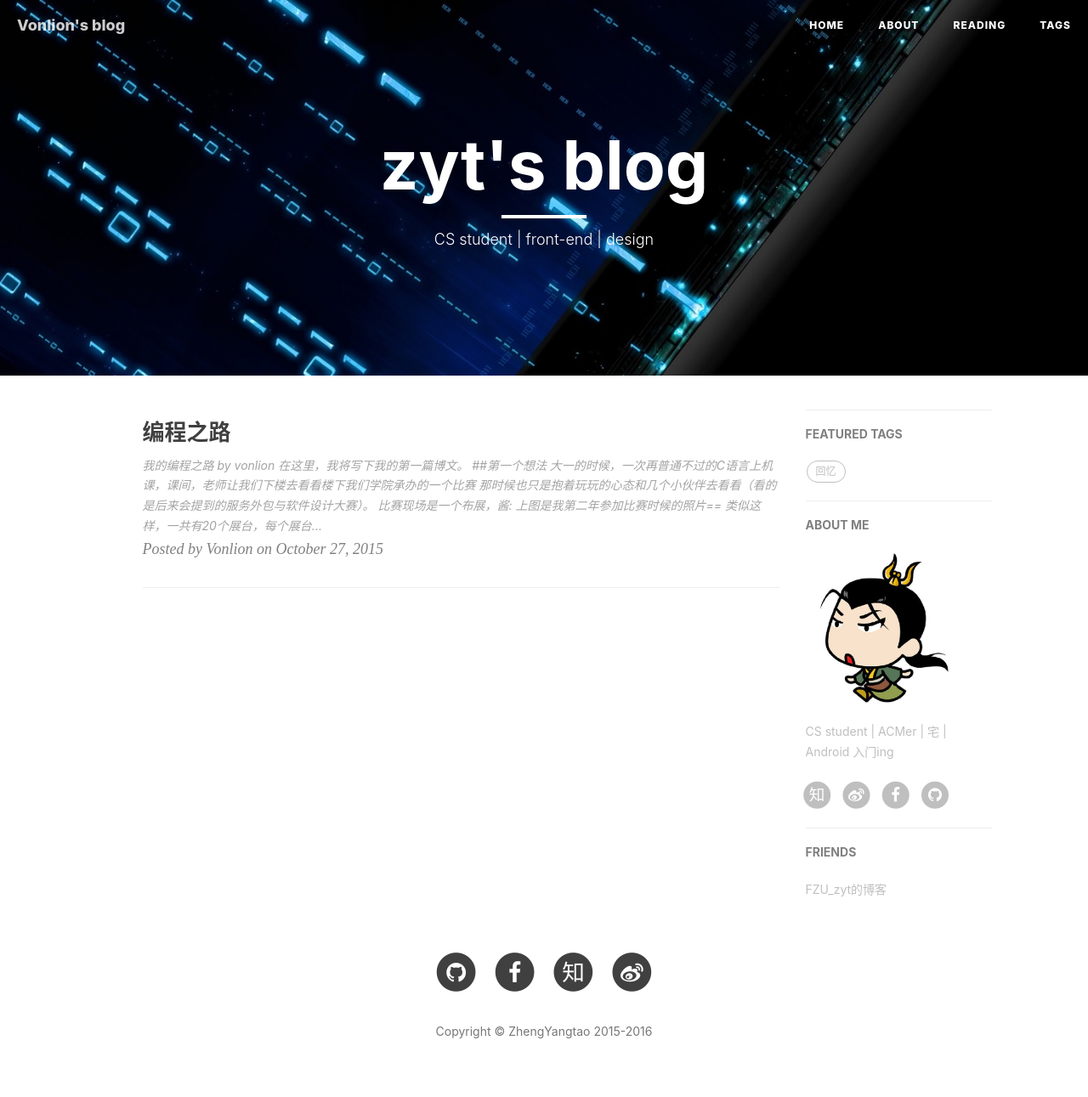
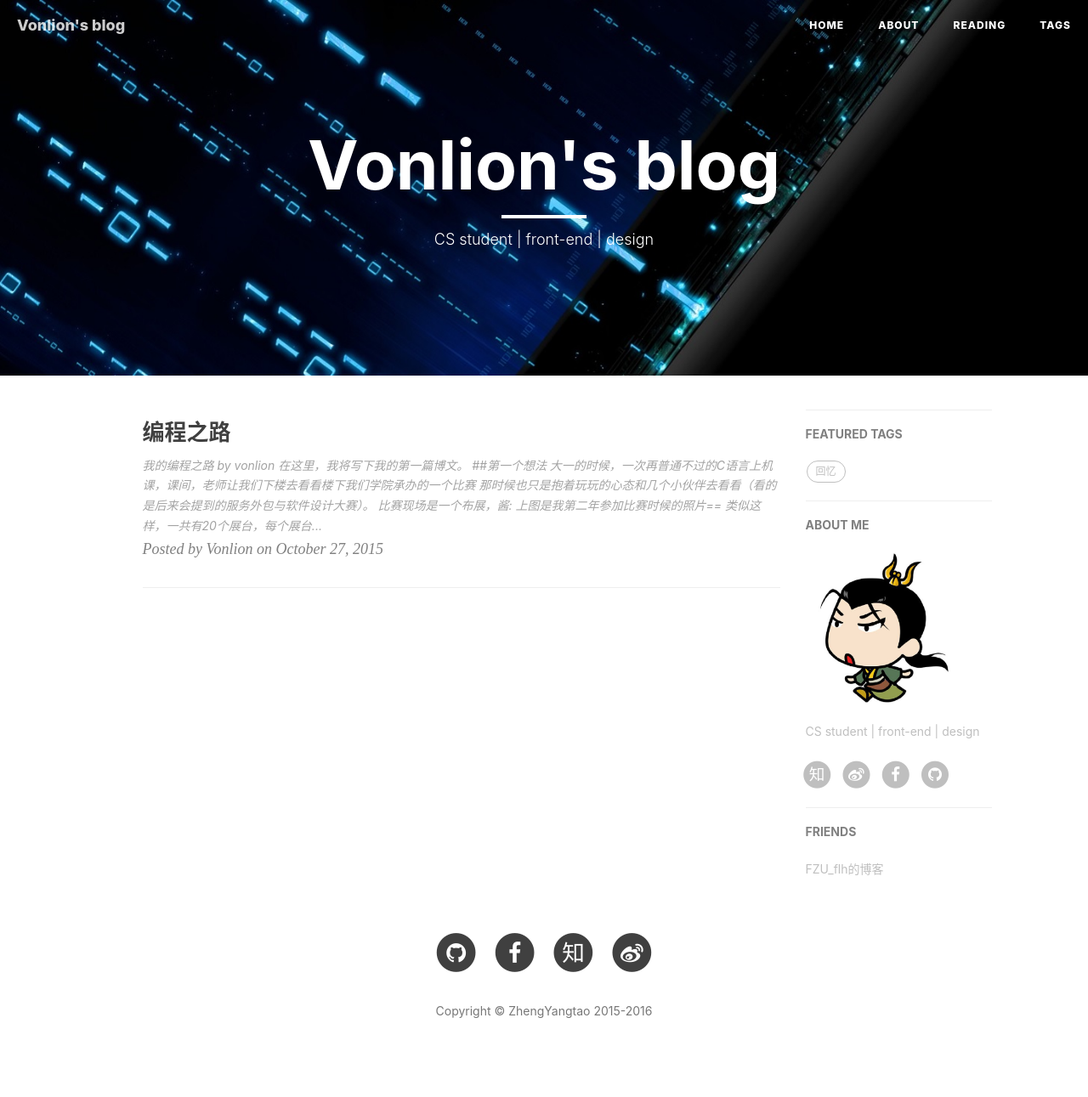
Before and after one commit to lihaof/lihaof.github.io, a Jekyll site: the page built from index.html, in a window 1280 px wide. Shown: the whole page at 85% size. Built offline with Jekyll 4.4.1, drawn with Linux system fonts in a browser that asks for light colours; nearby versions of some CDN libraries; the list of posts is cut into pages by our own code; comment, search, counter and statistics services are not loaded; after the commit the page ends 1267 px from its top, so only the background shows below that.

Commit message:
no message

```diff
--- a/_config.yml
+++ b/_config.yml
@@ -1,10 +1,10 @@
 # Site settings
-title: zyt's blog
-SEOTitle: 扬涛的博客 | zyt's blog
+title: Vonlion's blog
+SEOTitle: vonlion的博客 | zyt's blog
 header-img: img/home-bg.jpg
-email: xmzyt1996@gmail.com
-description: "CS student | ACMer | 宅 | Android 入门ing"
-keyword: "郑扬涛, zyt, orzyt, yootao, @xmzyt1996, 扬涛的博客, zyt blog, 博客, 个人网站, 计科"
+email: vonlion.f@gmail.com
+description: "CS student | front-end | design"
+keyword: "lihaof, vonlion, flh, FENGLIHAO, vonlion blog, 博客, 个人网站, 计科"
 #url: ""              # your host, for absolute URL
 baseurl: ""                             # for example, '/blog' if your blog hosted on 'host/blog'
 
@@ -67,7 +67,7 @@ duoshuo_share: true                     # set to false if you want to use Commen
 
 # Sidebar settings
 sidebar: true                          # whether or not using Sidebar.
-sidebar-about-description: "CS student | ACMer | 宅 | Android 入门ing"
+sidebar-about-description: "CS student | front-end | design"
 sidebar-avatar: /img/avatar.png      # use absolute URL, seeing it's used in both `/` and `/about/`
 
 
@@ -81,7 +81,7 @@ featured-condition-size: 0              # A tag will be featured if the size of
 # Friends
 friends: [
     {
-        title: "FZU_zyt的博客",
-        href: "http://blog.csdn.net/xmzyt1996"
+        title: "FZU_flh的博客",
+        href: "http://www.vonlion.cn"
     }
 ]
--- a/_layouts/post.html
+++ b/_layouts/post.html
@@ -35,7 +35,7 @@ layout: default
                     </div>
                     <h1>{{ page.title }}</h1>
                     {% comment %}
-                        always create a h2 for keeping the margin , zyt
+                        always create a h2 for keeping the margin , vonlion
                     {% endcomment %}
                     {% comment %} if page.subtitle {% endcomment %}
                     <h2 class="subheading">{{ page.subtitle }}</h2>
```
Also changed, not shown: _includes/footer.html (+0 -38 lines), css/zyt-blog.css (+0 -48 lines), js/clean-blog.js (+0 -24 lines), css/zyt-blog.min.css, js/clean-blog.min.js.
